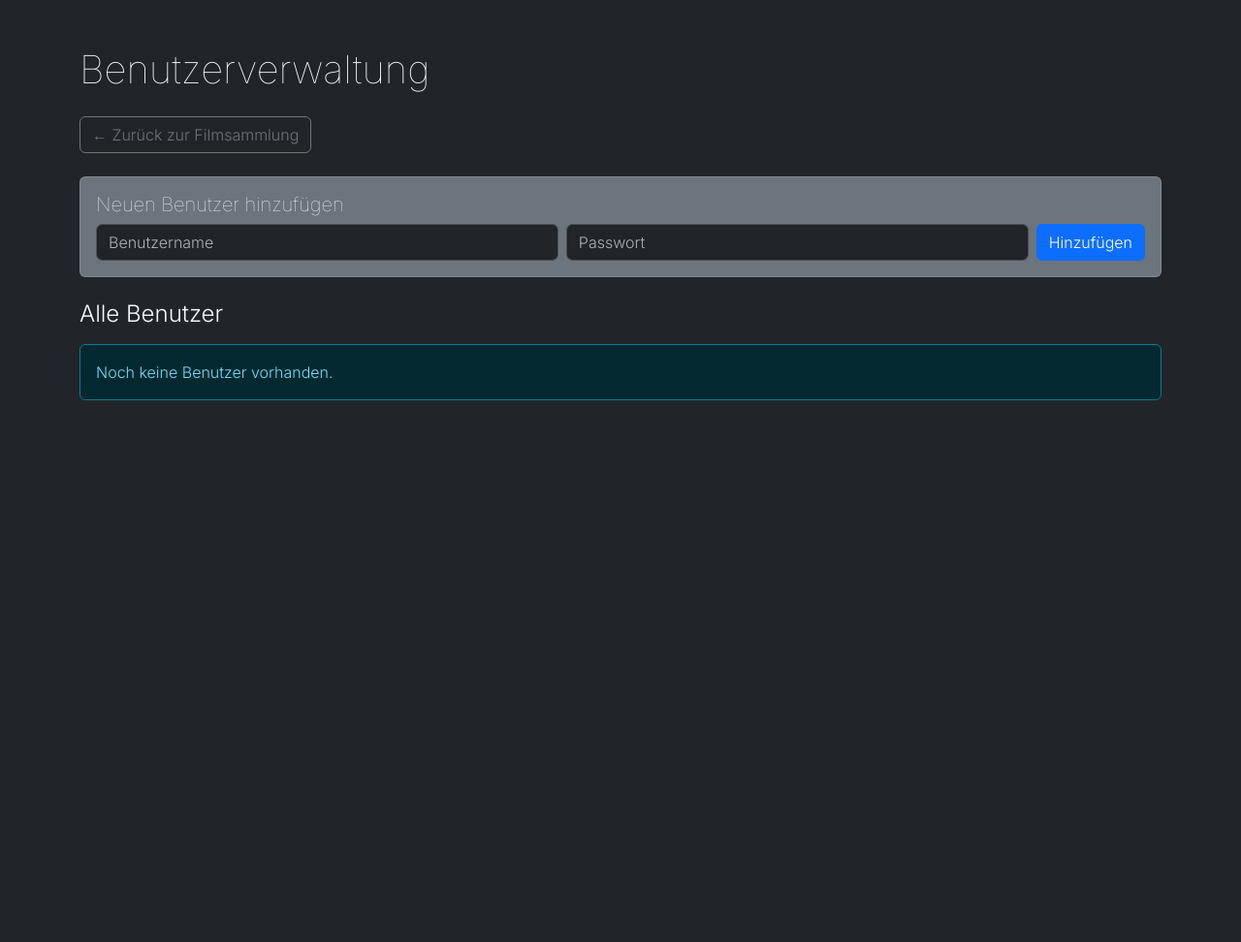
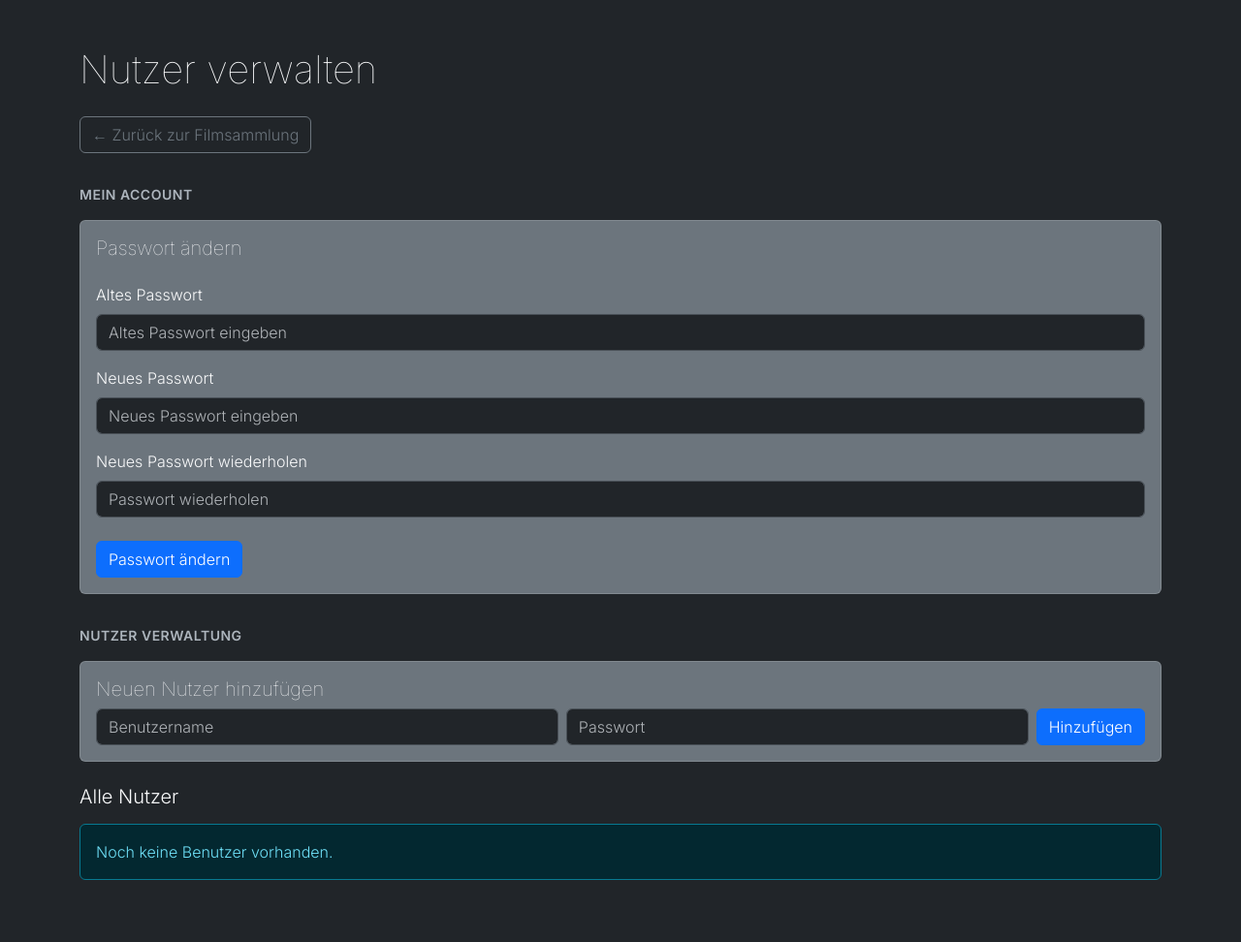
Before and after one commit to sonoflex/d-vhs, a Flask app: page /benutzer in a window 1280 px wide. Shown: the whole page at 97% size. Before the commit the page ends 413 px from the top, so only its background shows below. Run offline with Flask 3, Linux system fonts and the light colour scheme; the visitor is signed in with stand-in values (Sample User, id 1).

Commit message:
add password change funktion

```diff
--- a/app.py
+++ b/app.py
@@ -459,6 +459,9 @@
 
     db.session.commit()
 
+    next_page = request.form.get('next', 'film_detail')
+    if next_page == 'leihboard':
+        return redirect(url_for('leihboard'))
     return redirect(url_for("film_detail", film_id=film_id))
 
 @app.route("/film/<int:film_id>/zurueckgeben", methods=["POST"])
@@ -475,6 +478,9 @@
     film.verliehen_seit = None
     db.session.commit()
 
+    next_page = request.form.get('next', 'film_detail')
+    if next_page == 'leihboard':
+        return redirect(url_for('leihboard'))
     return redirect(url_for("film_detail", film_id=film_id))
 
 @app.route('/film/<int:film_id>/request-lending', methods=['POST'])
@@ -536,6 +542,9 @@
     db.session.delete(lending_request)
     db.session.commit()
 
+    next_page = request.form.get('next', 'film_detail')
+    if next_page == 'leihboard':
+        return redirect(url_for('leihboard'))
     return redirect(url_for('film_detail', film_id=film_id))
 
 @app.route("/benutzer")
@@ -598,6 +607,38 @@
     flash(f"Benutzer '{name}' wurde gelöscht", "success")
     return redirect(url_for("benutzer_liste"))
 
+@app.route('/change-password', methods=['POST'])
+@login_erforderlich
+def change_password():
+    """Ändert das Passwort des eingeloggten Nutzers"""
+    old_password = request.form.get('old_password')
+    new_password = request.form.get('new_password')
+    new_password_confirm = request.form.get('new_password_confirm')
+
+    current_user = Benutzer.query.get(session['benutzer_id'])
+
+    # Prüfe altes Passwort
+    if not current_user.check_password(old_password):
+        flash('Altes Passwort ist falsch', 'error')
+        return redirect(url_for('benutzer_liste'))
+
+    # Prüfe ob neue Passwörter identisch sind
+    if new_password != new_password_confirm:
+        flash('Neue Passwörter stimmen nicht überein', 'error')
+        return redirect(url_for('benutzer_liste'))
+
+    # Prüfe ob neues Passwort nicht leer ist
+    if not new_password or len(new_password) < 3:
+        flash('Neues Passwort muss mindestens 3 Zeichen lang sein', 'error')
+        return redirect(url_for('benutzer_liste'))
+
+    # Passwort ändern
+    current_user.set_password(new_password)
+    db.session.commit()
+
+    flash('Passwort erfolgreich geändert', 'success')
+    return redirect(url_for('benutzer_liste'))
+
 @app.route("/delete/<int:film_id>", methods=["POST"])
 @login_erforderlich
 def delete_film(film_id):
@@ -615,7 +656,7 @@
 @app.route('/leihboard')
 @login_erforderlich
 def leihboard():
-    """Zeigt das Leih Board mit Anfragen an den Nutzer, von dem Nutzer und aktuell verliehenen Filmen"""
+    """Zeigt das Leih Board mit Anfragen an den Nutzer, von dem Nutzer und verliehenen Filmen"""
     current_user = Benutzer.query.get(session['benutzer_id'])
 
     # Anfragen an den eingeloggten Nutzer (er ist Besitzer)
@@ -630,7 +671,11 @@
     lent_films = Film.query.filter_by(besitzer=current_user.name).filter(Film.verliehen_an.isnot(None)).all()
     lent_films = sorted(lent_films, key=lambda x: x.verliehen_an or "")
 
-    return render_template('leihboard.html', requests_to_me=requests_to_me, requests_from_me=requests_from_me, lent_films=lent_films, datetime=datetime)
+    # Filme die der eingeloggte Nutzer von anderen geliehen hat
+    borrowed_films = Film.query.filter_by(verliehen_an=current_user.name).all()
+    borrowed_films = sorted(borrowed_films, key=lambda x: x.besitzer or "")
+
+    return render_template('leihboard.html', requests_to_me=requests_to_me, requests_from_me=requests_from_me, lent_films=lent_films, borrowed_films=borrowed_films, datetime=datetime)
 
 if __name__ == "__main__":
     app.run(host="0.0.0.0", port=5000, debug=True)
--- a/templates/benutzer.html
+++ b/templates/benutzer.html
@@ -3,20 +3,29 @@
 <head>
     <meta charset="UTF-8">
     <meta name="viewport" content="width=device-width, initial-scale=1.0">
-    <title>Benutzerverwaltung - D-VHS</title>
+    <title>Nutzer verwalten - D-VHS</title>
     <!-- Google Fonts: Inter 100 + 300 -->
     <link rel="preconnect" href="https://fonts.googleapis.com">
     <link rel="preconnect" href="https://fonts.gstatic.com" crossorigin>
-    <link href="https://fonts.googleapis.com/css2?family=Inter:wght@100;300&display=swap" rel="stylesheet">
+    <link href="https://fonts.googleapis.com/css2?family=Inter:wght@100;300;600&display=swap" rel="stylesheet">
     <link href="https://cdn.jsdelivr.net/npm/bootstrap@5.3.2/dist/css/bootstrap.min.css" rel="stylesheet">
     <style>
         body { font-family: 'Inter', sans-serif; font-weight: 300; }
         h1, .card-title { font-weight: 100; }
+        .section-title {
+            font-weight: 600;
+            color: #adb5bd;
+            font-size: 0.875rem;
+            text-transform: uppercase;
+            letter-spacing: 0.5px;
+            margin-top: 2rem;
+            margin-bottom: 1rem;
+        }
     </style>
 </head>
 <body class="bg-dark text-light">
     <div class="container py-5">
-        <h1 class="mb-4">Benutzerverwaltung</h1>
+        <h1 class="mb-4">Nutzer verwalten</h1>
 
         <!-- Zurück Button -->
         <div class="mb-4">
@@ -37,9 +46,42 @@
             {% endif %}
         {% endwith %}
 
+        <!-- ============== MEIN ACCOUNT ============== -->
+        {% if session.get('benutzer_name') %}
+        <div class="section-title">Mein Account</div>
+
+        <!-- Passwort ändern -->
+        <div class="card bg-secondary text-light mb-4">
+            <div class="card-body">
+                <h5 class="card-title mb-4">Passwort ändern</h5>
+                <form action="{{ url_for('change_password') }}" method="POST">
+                    <div class="mb-3">
+                        <label for="old_password" class="form-label">Altes Passwort</label>
+                        <input type="password" class="form-control" id="old_password" name="old_password" placeholder="Altes Passwort eingeben" required>
+                    </div>
+
+                    <div class="mb-3">
+                        <label for="new_password" class="form-label">Neues Passwort</label>
+                        <input type="password" class="form-control" id="new_password" name="new_password" placeholder="Neues Passwort eingeben" required>
+                    </div>
+
+                    <div class="mb-4">
+                        <label for="new_password_confirm" class="form-label">Neues Passwort wiederholen</label>
+                        <input type="password" class="form-control" id="new_password_confirm" name="new_password_confirm" placeholder="Passwort wiederholen" required>
+                    </div>
+
+                    <button type="submit" class="btn btn-primary">Passwort ändern</button>
+                </form>
+            </div>
+        </div>
+        {% endif %}
+
+        <!-- ============== NUTZER VERWALTUNG ============== -->
+        <div class="section-title">Nutzer Verwaltung</div>
+
         <!-- Neuen Benutzer hinzufügen -->
         <div class="card card-body bg-secondary text-light mb-4">
-            <h5 class="card-title">Neuen Benutzer hinzufügen</h5>
+            <h5 class="card-title">Neuen Nutzer hinzufügen</h5>
             <form action="{{ url_for('add_benutzer') }}" method="POST">
                 <div class="row g-2">
                     <div class="col-md flex-grow-1">
@@ -56,7 +98,7 @@
         </div>
 
         <!-- Benutzerliste -->
-        <h4 class="mb-3">Alle Benutzer</h4>
+        <h5 class="mb-3">Alle Nutzer</h5>
         {% if benutzer_data %}
             <div class="list-group">
                 {% for item in benutzer_data %}
@@ -78,7 +120,7 @@
                         <form action="{{ url_for('delete_benutzer', user_id=item.user.id) }}" method="POST" style="display: inline;">
                             <button type="submit"
                                     class="btn btn-danger btn-sm"
-                                    onclick="return confirm('Benutzer \"{{ item.user.name }}\" wirklich löschen?')">
+                                    onclick="return confirm('Benutzer &quot;{{ item.user.name }}&quot; wirklich löschen?')">
                                 Löschen
                             </button>
                         </form>
--- a/templates/index.html
+++ b/templates/index.html
@@ -122,7 +122,7 @@
                         <li><hr class="dropdown-divider"></li>
                         <li><a class="dropdown-item text-light" href="{{ url_for('leihboard') }}">Leih Board</a></li>
                         <li><hr class="dropdown-divider"></li>
-                        <li><a class="dropdown-item text-light" href="{{ url_for('benutzer_liste') }}">Benutzer verwalten</a></li>
+                        <li><a class="dropdown-item text-light" href="{{ url_for('benutzer_liste') }}">Nutzer verwalten</a></li>
                         <li><hr class="dropdown-divider"></li>
                         <li><a class="dropdown-item text-light" href="{{ url_for('logout') }}">Abmelden</a></li>
                     {% else %}
@@ -243,8 +243,8 @@
                         </div>
                     </div>
                     <div class="d-flex gap-2">
-                        <button type="submit" name="action" value="have" class="btn btn-success flex-grow-1">Hab ich</button>
-                        <button type="submit" name="action" value="wishlist" class="btn btn-warning flex-grow-1">Auf Wunschliste</button>
+                        <button type="submit" name="action" value="have" class="btn btn-success">Hab ich</button>
+                        <button type="submit" name="action" value="wishlist" class="btn btn-warning">Auf Wunschliste</button>
                     </div>
                 </form>
             </div>
--- a/templates/login.html
+++ b/templates/login.html
@@ -115,7 +115,7 @@
 
                 <form action="{{ url_for('login') }}" method="POST">
                     <div class="mb-3">
-                        <label for="name" class="form-label">Benutzername</label>
+                        <label for="name" class="form-label">Nutzername</label>
                         <input type="text" class="form-control" id="name" name="name" placeholder="z.B. Videodude" required autofocus>
                     </div>
 
@@ -130,7 +130,7 @@
         </div>
 
         <div class="text-center mt-4 text-muted small">
-            <p>Gib deinen Benutzernamen und Passwort ein, um fortzufahren.</p>
+            <p>Gib deinen Nutzernamen und Passwort ein, um fortzufahren.</p>
         </div>
     </div>
 
```
Also changed, not shown: templates/leihboard.html (+56 -3 lines), data/filme.db.
